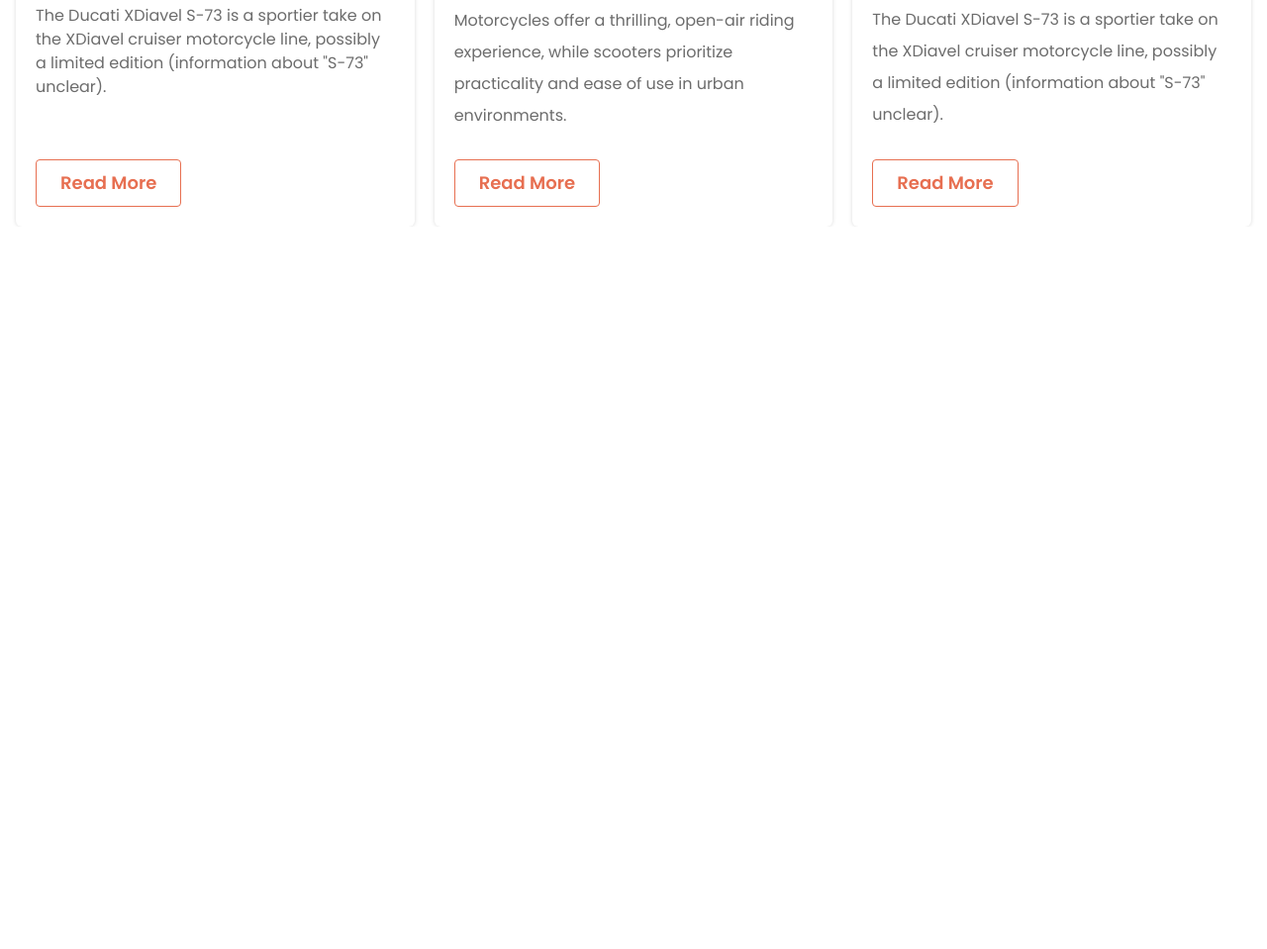
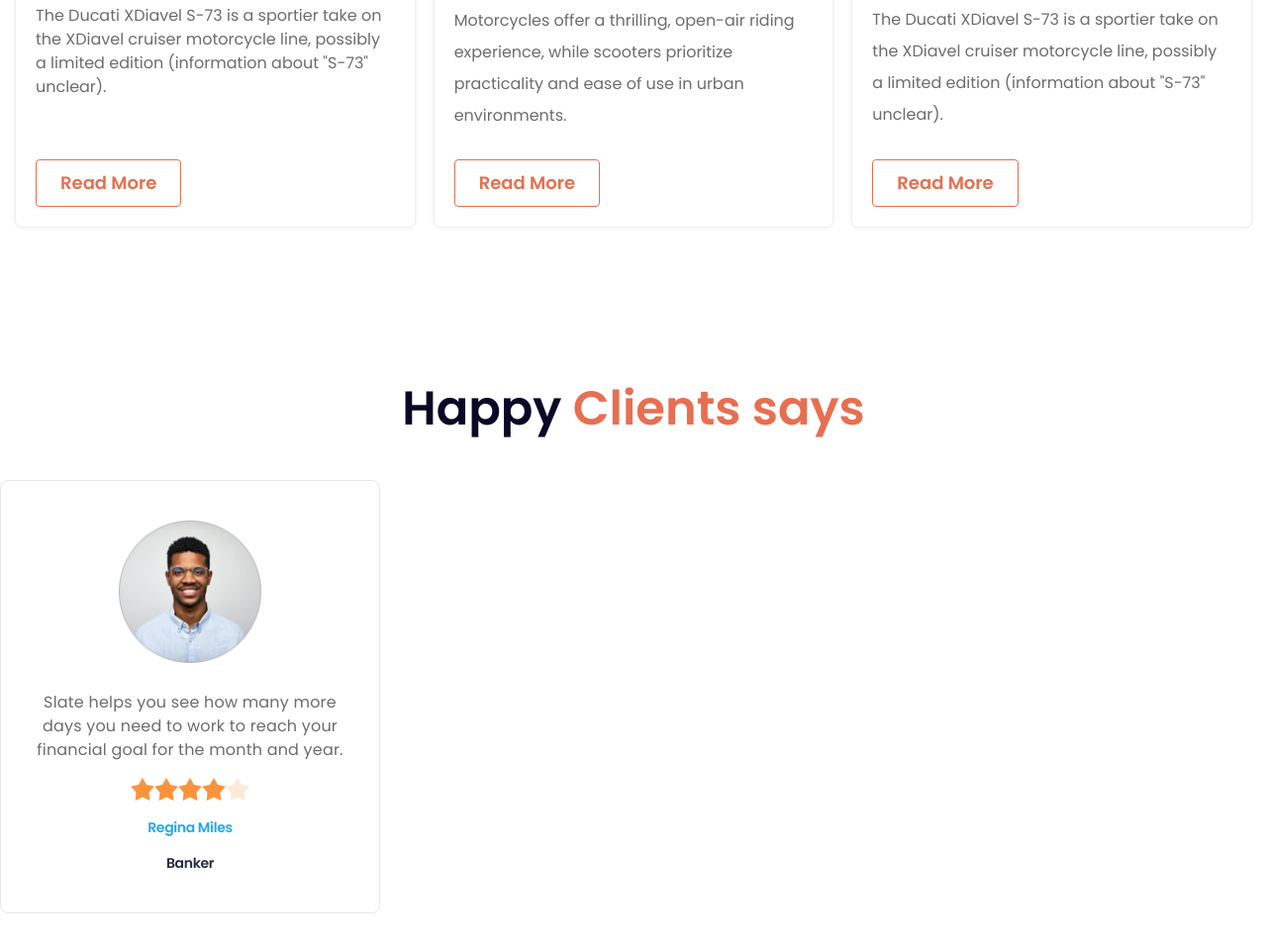
Before and after one commit to imSamiul/Biker-zone-Tailwind-DaisyUI-Samiul3041, a plain HTML site: page index.html in a window 1280 px wide. Shown: the part 1960-2919 px from the top of the page at 99% size. Before the commit the page ends 2189 px from the top, so only its background shows below. Drawn offline with nearby package versions, Linux system fonts and the light colour scheme.

Commit message:
added first client card in the  happy client says section

```diff
--- a/index.html
+++ b/index.html
@@ -360,6 +360,72 @@
           </div>
         </div>
       </div>
+      <!-- --------- Happy Client Section Start--------- -->
+      <div class="my-40">
+        <h1 class="text-[#0A0826] text-5xl font-semibold text-center">
+          Happy <span class="text-light-orange">Clients says</span>
+        </h1>
+        <div
+          class="card w-96 bg-base-100 border-[##DEDEDE] border rounded-lg px-8 py-10 mt-12"
+        >
+          <figure>
+            <img
+              src="./images/others/user-1.png"
+              alt="user-1"
+              class="w-36 h-36"
+            />
+          </figure>
+          <div class="card-body mt-7 p-0 gap-4 items-center">
+            <p
+              class="text-[#6C6C6C] text-center text-base leading-6 tracking-[0.2px]"
+            >
+              Slate helps you see how many more days you need to work to reach
+              your financial goal for the month and year.
+            </p>
+            <div class="card-actions">
+              <div class="rating mx-auto">
+                <input
+                  type="radio"
+                  name="rating-2"
+                  class="mask mask-star-2 bg-orange-400"
+                />
+                <input
+                  type="radio"
+                  name="rating-2"
+                  class="mask mask-star-2 bg-orange-400"
+                />
+                <input
+                  type="radio"
+                  name="rating-2"
+                  class="mask mask-star-2 bg-orange-400"
+                />
+                <input
+                  type="radio"
+                  name="rating-2"
+                  class="mask mask-star-2 bg-orange-400"
+                  checked
+                />
+                <input
+                  type="radio"
+                  name="rating-2"
+                  class="mask mask-star-2 bg-orange-400"
+                />
+              </div>
+            </div>
+            <p
+              class="text-[#23A6F0] text-sm font-semibold leading-5 tracking-tight"
+            >
+              Regina Miles
+            </p>
+            <p
+              class="text-[#252B42] text-sm font-semibold leading-5 tracking-tight"
+            >
+              Banker
+            </p>
+          </div>
+        </div>
+      </div>
+      <!-- --------- Happy Client Section End--------- -->
     </main>
     <footer></footer>
   </body>
```
